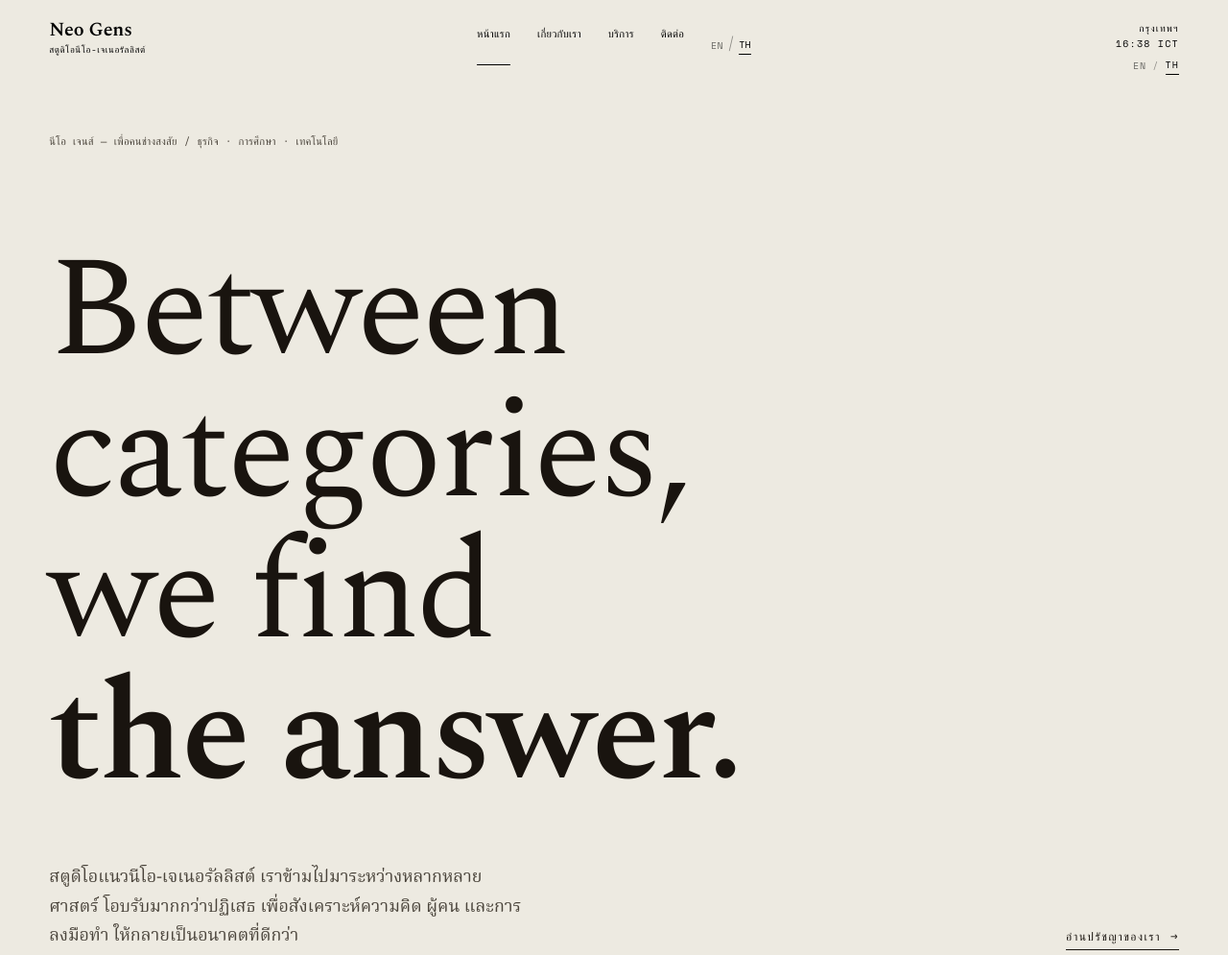
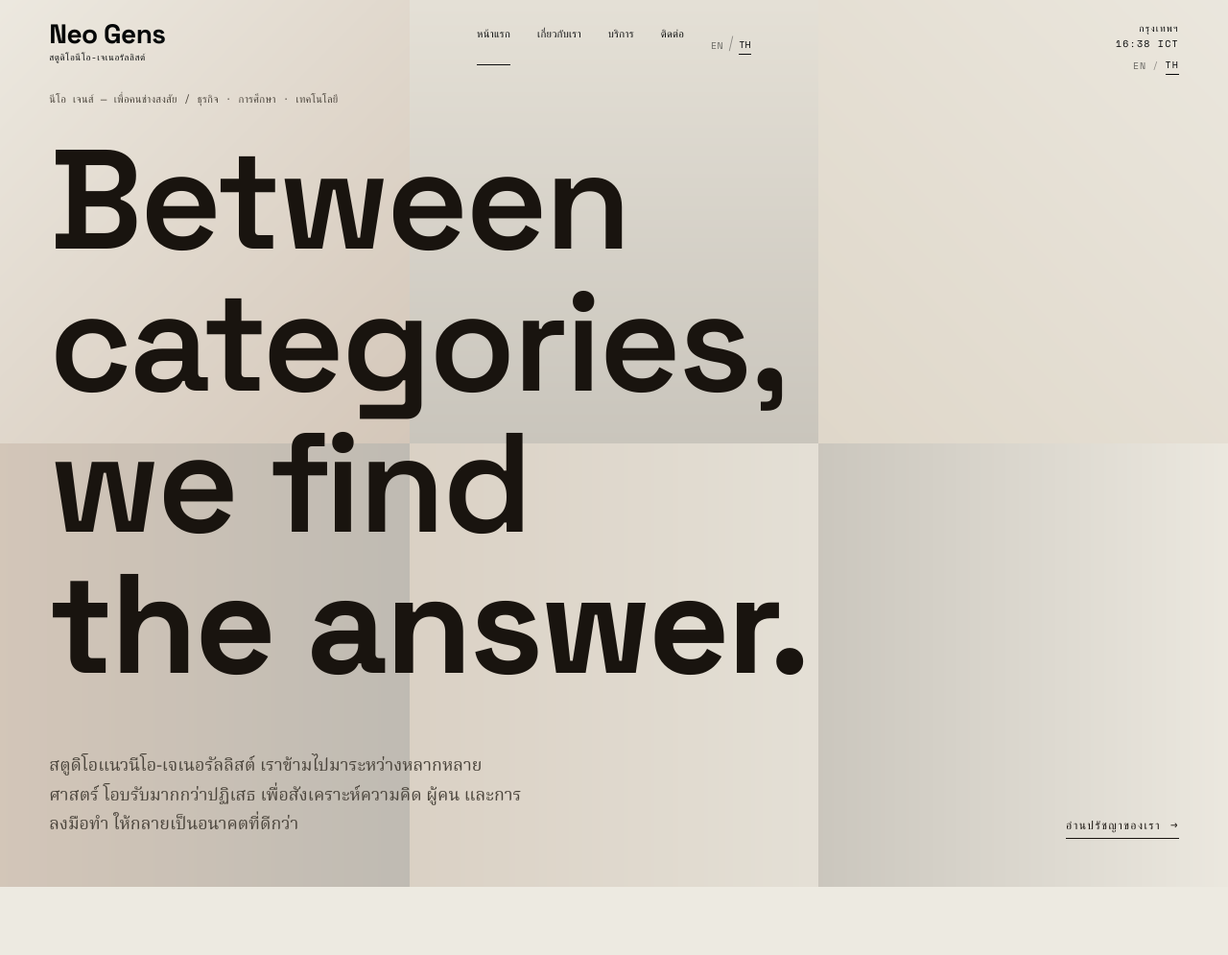
Before and after one commit to Stepphenwolf2021/neogens-website, a plain HTML site: page th-index.html in a window 1280 px wide. Shown: the top 995 px of the page at 96% size. Drawn offline with nearby package versions, Linux system fonts and the light colour scheme; a web font is replaced by a local one.

Commit message:
Restyle: sans-serif headings (Space Grotesk), bigger logo, tighter hero, 6-image background grid

```diff
--- a/style.css
+++ b/style.css
@@ -3,7 +3,8 @@
    ============================================================ */
 
 @import url('https://fonts.googleapis.com/css2?family=Spectral:ital,wght@0,300;0,400;0,500;0,600;1,400&family=Space+Mono:wght@400;700&display=swap');
-@import url('https://fonts.googleapis.com/css2?family=Noto+Serif+Thai:wght@300;400;500;600&family=IBM+Plex+Sans+Thai:wght@400;500&display=swap');
+@import url('https://fonts.googleapis.com/css2?family=Noto+Serif+Thai:wght@300;400;500;600&family=IBM+Plex+Sans+Thai:wght@400;500;600;700&display=swap');
+@import url('https://fonts.googleapis.com/css2?family=Space+Grotesk:wght@400;500;600;700&display=swap');
 
 :root{
   --paper:#EDEAE1;
@@ -15,6 +16,7 @@
   --max:1440px;
   --gut:clamp(20px,4vw,64px);
   --serif:'Spectral',Georgia,serif;
+  --display:'Space Grotesk','Helvetica Neue',Arial,sans-serif;
   --mono:'Space Mono','SFMono-Regular',monospace;
   --t:0.6s cubic-bezier(.16,1,.3,1);
 }
@@ -43,10 +45,10 @@ img{max-width:100%;display:block}
   color:var(--ink-soft);
 }
 .display{
-  font-family:var(--serif);
-  font-weight:400;
-  line-height:.96;
-  letter-spacing:-.02em;
+  font-family:var(--display);
+  font-weight:500;
+  line-height:.98;
+  letter-spacing:-.03em;
 }
 em{font-style:italic;color:var(--accent)}
 
@@ -67,9 +69,9 @@ section{position:relative}
   color:#EDEAE1;
 }
 .site-head a{color:#EDEAE1}
-.brand{font-family:var(--serif);font-size:20px;letter-spacing:-.01em;line-height:1}
-.brand b{font-weight:600}
-.brand span{display:block;font-family:var(--mono);font-size:9.5px;letter-spacing:.18em;margin-top:5px;text-transform:uppercase}
+.brand{font-family:var(--display);font-size:28px;font-weight:700;letter-spacing:-.02em;line-height:.95}
+.brand b{font-weight:700}
+.brand span{display:block;font-family:var(--mono);font-size:9.5px;font-weight:400;letter-spacing:.18em;margin-top:6px;text-transform:uppercase}
 .nav{display:flex;gap:28px;justify-content:center;padding-top:4px}
 .nav a{position:relative;font-family:var(--mono);font-size:11px;letter-spacing:.14em;text-transform:uppercase}
 .nav a::after{content:"";position:absolute;left:0;bottom:-5px;width:0;height:1px;background:currentColor;transition:width var(--t)}
@@ -80,13 +82,26 @@ section{position:relative}
 /* ============================================================
    HERO
    ============================================================ */
-.hero{min-height:100vh;display:flex;flex-direction:column;justify-content:flex-end;padding-bottom:6vh;padding-top:140px}
-.hero .eyebrow{margin-bottom:clamp(40px,12vh,140px)}
+.hero{position:relative;overflow:hidden;min-height:100vh;display:flex;flex-direction:column;justify-content:flex-end;padding-bottom:6vh;padding-top:96px}
+.hero > *{position:relative;z-index:2}
+.hero .eyebrow{margin-bottom:clamp(14px,3vh,30px)}
 .hero h1{
-  font-size:clamp(54px,11.5vw,180px);
-  font-weight:300;
+  font-size:clamp(54px,11.5vw,170px);
+  font-weight:500;
 }
-.hero h1 .blk{font-weight:600}
+.hero h1 .blk{font-weight:700}
+
+/* hero background image grid */
+.hero-bg{position:absolute;inset:0;z-index:0;display:grid;grid-template-columns:repeat(3,1fr);grid-template-rows:repeat(2,1fr);gap:0}
+.hero-bg span{background-size:cover;background-position:center;background-repeat:no-repeat}
+.hero-bg span:nth-child(1){background-image:url(hero-1.png)}
+.hero-bg span:nth-child(2){background-image:url(hero-2.png)}
+.hero-bg span:nth-child(3){background-image:url(hero-3.png)}
+.hero-bg span:nth-child(4){background-image:url(hero-4.png)}
+.hero-bg span:nth-child(5){background-image:url(hero-5.png)}
+.hero-bg span:nth-child(6){background-image:url(hero-6.png)}
+.hero-bg::after{content:"";position:absolute;inset:0;background:rgba(237,234,225,.78)}
+@media(max-width:880px){.hero-bg{grid-template-columns:repeat(2,1fr);grid-template-rows:repeat(3,1fr)}}
 .hero-sub{
   display:grid;grid-template-columns:1fr 1fr;gap:40px;
   margin-top:clamp(28px,5vw,60px);align-items:end;
@@ -104,8 +119,8 @@ section{position:relative}
    ============================================================ */
 .block{padding:clamp(70px,11vw,160px) 0}
 .kicker{display:flex;justify-content:space-between;align-items:baseline;border-top:1px solid var(--line);padding-top:14px;margin-bottom:clamp(34px,5vw,60px)}
-.big{font-size:clamp(30px,5.2vw,76px);font-weight:300;line-height:1.02;letter-spacing:-.02em;max-width:18ch}
-.lede{font-size:clamp(20px,2.6vw,34px);font-weight:300;line-height:1.32;max-width:24ch}
+.big{font-family:var(--display);font-size:clamp(30px,5.2vw,72px);font-weight:500;line-height:1.05;letter-spacing:-.03em;max-width:18ch}
+.lede{font-family:var(--display);font-size:clamp(20px,2.6vw,34px);font-weight:400;line-height:1.28;letter-spacing:-.02em;max-width:24ch}
 
 /* philosophy two-col */
 .split{display:grid;grid-template-columns:1fr 1fr;gap:clamp(30px,6vw,90px);align-items:start}
@@ -116,7 +131,7 @@ section{position:relative}
 .triad{display:grid;grid-template-columns:repeat(3,1fr);gap:1px;background:var(--line);border:1px solid var(--line);margin-top:60px}
 .triad>div{background:var(--paper);padding:clamp(26px,3vw,42px);min-height:230px;display:flex;flex-direction:column;justify-content:space-between;transition:background var(--t)}
 .triad>div:hover{background:var(--paper-2)}
-.triad h3{font-size:clamp(24px,2.4vw,34px);font-weight:400}
+.triad h3{font-family:var(--display);font-size:clamp(24px,2.4vw,34px);font-weight:500;letter-spacing:-.02em}
 .triad .num{font-family:var(--mono);font-size:11px;letter-spacing:.1em;color:var(--accent)}
 .triad p{font-size:15px;color:var(--ink-soft);font-weight:300;max-width:34ch}
 
@@ -125,26 +140,26 @@ section{position:relative}
 .svc-item{display:grid;grid-template-columns:64px 1fr auto;gap:clamp(16px,3vw,50px);align-items:center;padding:clamp(26px,3.4vw,48px) 0;border-bottom:1px solid var(--line);transition:padding-left var(--t)}
 .svc-item:hover{padding-left:18px}
 .svc-item .idx{font-family:var(--mono);font-size:12px;color:var(--accent)}
-.svc-item h3{font-size:clamp(26px,3.6vw,54px);font-weight:300;letter-spacing:-.01em}
+.svc-item h3{font-family:var(--display);font-size:clamp(26px,3.6vw,50px);font-weight:500;letter-spacing:-.03em}
 .svc-item .desc{font-size:15px;color:var(--ink-soft);font-weight:300;max-width:40ch;justify-self:end;text-align:right}
 
 /* approach steps */
 .steps{display:grid;grid-template-columns:repeat(5,1fr);gap:1px;background:var(--line);border-block:1px solid var(--line);margin-top:50px}
 .steps>div{background:var(--paper);padding:30px 18px 40px;min-height:200px;display:flex;flex-direction:column}
 .steps .num{font-family:var(--mono);font-size:11px;color:var(--accent);margin-bottom:auto}
-.steps h4{font-size:20px;font-weight:500;margin:30px 0 8px}
+.steps h4{font-family:var(--display);font-size:20px;font-weight:500;margin:30px 0 8px}
 .steps p{font-size:13.5px;color:var(--ink-soft);font-weight:300}
 
 /* domains / fields */
 .fields{display:grid;grid-template-columns:repeat(3,1fr);gap:clamp(24px,4vw,60px);margin-top:50px}
-.field h3{font-size:clamp(22px,2.3vw,30px);font-weight:400;margin-bottom:14px;padding-bottom:14px;border-bottom:1px solid var(--line)}
+.field h3{font-family:var(--display);font-size:clamp(22px,2.3vw,30px);font-weight:500;letter-spacing:-.02em;margin-bottom:14px;padding-bottom:14px;border-bottom:1px solid var(--line)}
 .field p{font-size:15px;color:var(--ink-soft);font-weight:300}
 .field ul{list-style:none;margin-top:18px}
 .field li{font-family:var(--mono);font-size:11px;letter-spacing:.06em;text-transform:uppercase;color:var(--ink-soft);padding:7px 0;border-bottom:1px dotted var(--line)}
 
 /* big quote */
 .quote{padding:clamp(80px,13vw,180px) 0}
-.quote blockquote{font-size:clamp(28px,4.4vw,62px);font-weight:300;line-height:1.12;letter-spacing:-.02em;max-width:20ch}
+.quote blockquote{font-family:var(--display);font-size:clamp(28px,4.4vw,58px);font-weight:500;line-height:1.14;letter-spacing:-.03em;max-width:20ch}
 .quote cite{display:block;font-family:var(--mono);font-style:normal;font-size:11px;letter-spacing:.12em;text-transform:uppercase;color:var(--ink-soft);margin-top:34px}
 
 /* contact */
@@ -152,7 +167,7 @@ section{position:relative}
 .cline{display:block;border-top:1px solid var(--line);padding:20px 0}
 .cline .mono{display:block;margin-bottom:6px}
 .cline a,.cline span{font-size:clamp(20px,2.2vw,30px);font-weight:300}
-.cta{font-size:clamp(40px,8vw,120px);font-weight:300;line-height:.98;letter-spacing:-.03em;margin-top:20px}
+.cta{font-family:var(--display);font-size:clamp(40px,8vw,110px);font-weight:500;line-height:.98;letter-spacing:-.04em;margin-top:20px}
 .cta a{display:inline-flex;align-items:center;gap:.2em}
 .cta a:hover{color:var(--accent)}
 
@@ -175,7 +190,7 @@ section{position:relative}
    ============================================================ */
 .site-foot{border-top:1px solid var(--ink);padding:40px var(--gut) 36px}
 .foot-top{display:grid;grid-template-columns:2fr 1fr 1fr;gap:30px;padding-bottom:50px}
-.foot-top .big-mark{font-family:var(--serif);font-size:clamp(34px,5vw,64px);font-weight:500;line-height:.9;letter-spacing:-.02em}
+.foot-top .big-mark{font-family:var(--display);font-size:clamp(34px,5vw,64px);font-weight:700;line-height:.9;letter-spacing:-.03em}
 .foot-col h5{font-family:var(--mono);font-size:10px;letter-spacing:.12em;text-transform:uppercase;color:var(--ink-soft);margin-bottom:16px}
 .foot-col a{display:block;font-size:15px;padding:5px 0;font-weight:300}
 .foot-col a:hover{color:var(--accent)}
@@ -228,12 +243,13 @@ section{position:relative}
    ============================================================ */
 .lang-th{
   --serif:'Noto Serif Thai','Spectral',serif;
+  --display:'IBM Plex Sans Thai','Space Grotesk',sans-serif;
   --mono:'IBM Plex Sans Thai','Space Mono',monospace;
 }
 .lang-th body,.lang-th{line-height:1.7}
 .lang-th .mono{letter-spacing:.02em;font-weight:500}
-.lang-th .hero h1,.lang-th .display{line-height:1.18;letter-spacing:0;font-weight:400}
-.lang-th .hero h1 .blk{font-weight:600}
+.lang-th .hero h1,.lang-th .display{line-height:1.18;letter-spacing:0;font-weight:600}
+.lang-th .hero h1 .blk{font-weight:700}
 .lang-th .big{line-height:1.28;letter-spacing:0}
 .lang-th .lede{line-height:1.5}
 .lang-th .svc-item h3,.lang-th .triad h3,.lang-th .field h3,.lang-th .cta{letter-spacing:0;line-height:1.25}
@@ -242,7 +258,7 @@ section{position:relative}
 .lang-th .nav a,.lang-th .field li{letter-spacing:.02em}
 
 /* English display headings kept on Thai pages */
-.lang-th .en-head{font-family:'Spectral',Georgia,serif}
+.lang-th .en-head{font-family:'Space Grotesk','Helvetica Neue',Arial,sans-serif}
 .lang-th .display.en-head,.lang-th .hero h1.en-head{line-height:1;letter-spacing:-.02em}
 .lang-th .big.en-head{line-height:1.04;letter-spacing:-.02em}
 .lang-th .lede.en-head{line-height:1.34;letter-spacing:0}
--- a/th-index.html
+++ b/th-index.html
@@ -59,6 +59,7 @@
 
   <!-- HERO -->
   <section class="hero wrap">
+    <div class="hero-bg" aria-hidden="true"><span></span><span></span><span></span><span></span><span></span><span></span></div>
     <p class="mono eyebrow">นีโอ เจนส์ — เพื่อคนช่างสงสัย / ธุรกิจ · การศึกษา · เทคโนโลยี</p>
     <h1 class="display en-head">Between<br>categories,<br>we find <span class="blk">the&nbsp;answer.</span></h1>
     <div class="hero-sub">
```
Also changed, not shown: about.html (+1 -0 lines), contact.html (+1 -0 lines), index.html (+1 -0 lines), services.html (+1 -0 lines), th-about.html (+1 -0 lines), th-contact.html (+1 -0 lines), th-services.html (+1 -0 lines), hero-1.png (added), hero-2.png (added), hero-3.png (added), hero-4.png (added), hero-5.png (added), hero-6.png (added).
